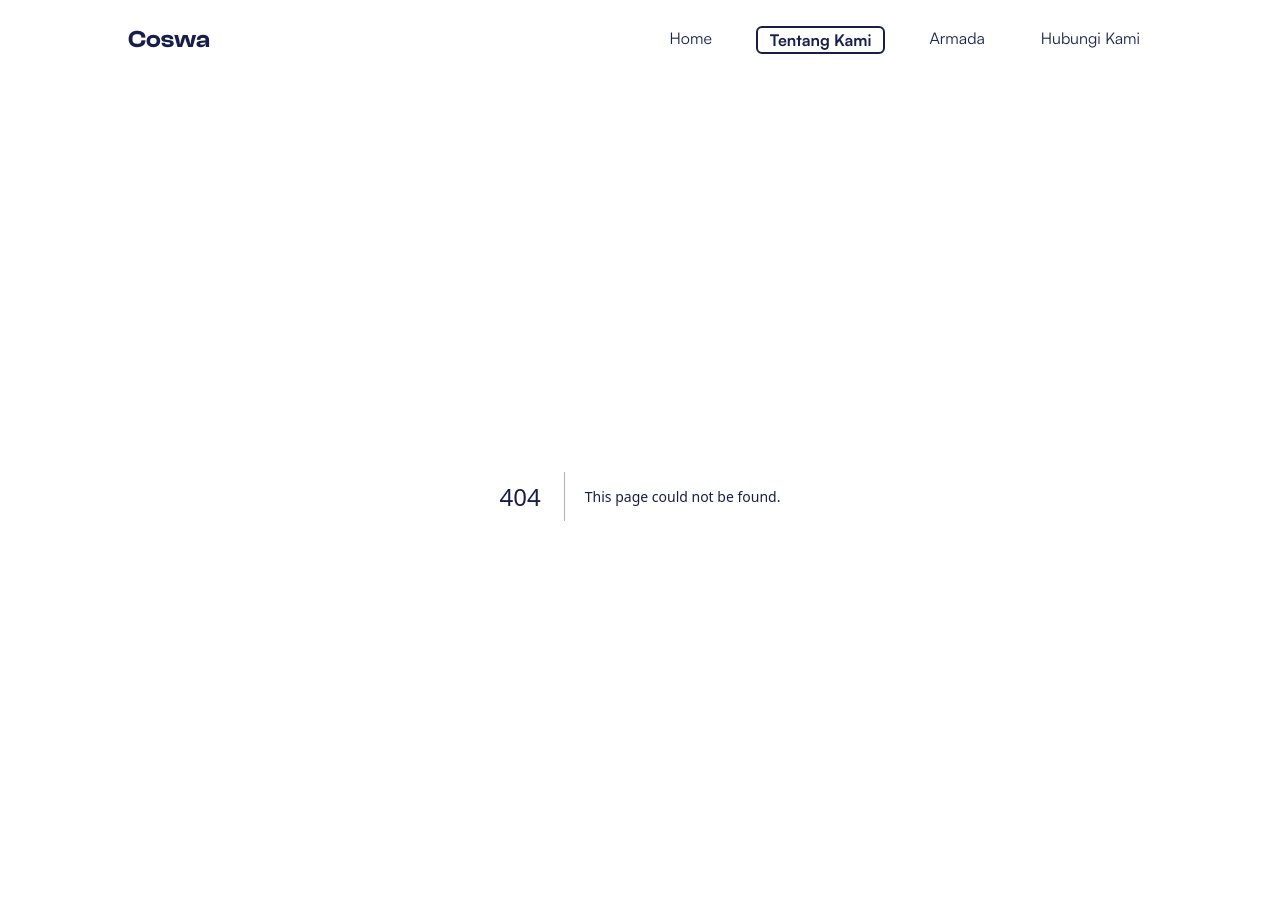
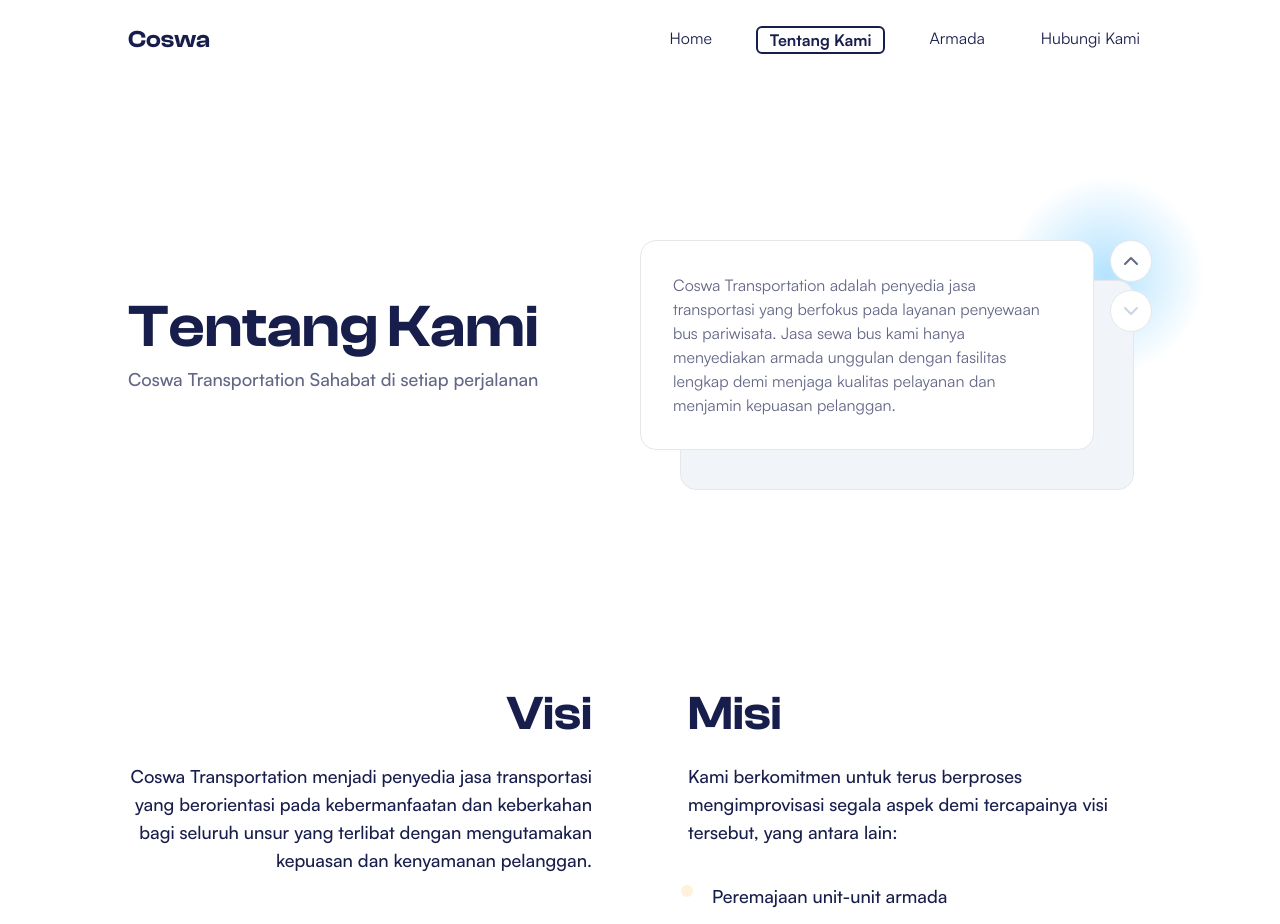
Before and after one commit to hradiluhung/coswa, a Next.js app: page /tentang-kami in a window 1280 px wide. Before the commit this address had no page. Shown: the top 924 px of the page. Built offline with nearby package versions, Linux system fonts and the light colour scheme.

Commit message:
tentang kami screen

```diff
--- a/src/app/globals.css
+++ b/src/app/globals.css
@@ -40,6 +40,14 @@
   }
 }
 
+h1 {
+  background-image: radial-gradient(
+    circle farthest-corner at 10% 20%,
+    #69c6fd,
+    rbga(0, 0, 0, 0)
+  );
+}
+
 body {
   color: rgb(var(--foreground-rgb));
   background: rgb(var(--background-end-rgb));
--- /dev/null
+++ b/src/app/tentang-kami/about-items.ts
@@ -0,0 +1,6 @@
+export const aboutItems = [
+  "Coswa Transportation adalah penyedia jasa transportasi yang berfokus pada layanan penyewaan bus pariwisata. Jasa sewa bus kami hanya menyediakan armada unggulan dengan fasilitas lengkap demi menjaga kualitas pelayanan dan menjamin kepuasan pelanggan.",
+  "Coswa Transportation yang berpusat di Jawa Barat melayani berbagai rute perjalanan di dalam Pulau Jawa, Bali dan Lombok, hingga Palembang dan Lampung. Kami melayani berbagai kebutuhan penyewaan bus seperti wisata religi dan ziarah, wisata pendidikan (study tour), kunjungan kerja, antar jemput karyawan, dan keperluan lainnya. ",
+  "Coswa Transportation yang mulai beroperasi pada tanggal 4 November 2022 ini berlokasi di Cikarang Selatan dan memiliki kantor cabang Ciamis. Selama beroperasi, kami berkomitmen memberikan keamanan perjalanan dan kenyamanan pelayanan kepada seluruh pelanggan kami.",
+  "Kami menawarkan pengalaman perjalanan yang istimewa dengan harga yang bersahabat. Kemudahan reservasi dan pelayanan unggulan oleh customer service yang responsif siap membantu segala persoalan perjalanan anda. Pengemudi profesional dan berpengalaman serta armada yang prima siap mengantarkan anda sampai destinasi tujuan.",
+]
--- /dev/null
+++ b/src/app/tentang-kami/page.tsx
@@ -0,0 +1,52 @@
+"use client"
+import { useState } from "react"
+import { aboutItems } from "./about-items"
+import StackedCards from "@/components/stack-card/StackCard"
+
+export default function Page() {
+  return (
+    <>
+      <section className="px-4 py-12 md:px-12 md:py-12 lg:px-32 lg:py-36 flex flex-col md:flex-row md:gap-0 items-center justify-between gap-16">
+        <div className="basis-full md:basis-1/2">
+          <h2 className="font-title font-semibold text-6xl">Tentang Kami</h2>
+          <p className="font-medium text-quaternary mt-2 text-lg">
+            Coswa Transportation Sahabat di setiap perjalanan
+          </p>
+        </div>
+
+        <div className="basis-full md:basis-1/2">
+          <StackedCards items={aboutItems} />
+        </div>
+      </section>
+      <section className="px-4 py-12 md:px-12 md:py-12 lg:px-32 lg:pt-24 lg:pb-48 flex flex-col md:flex-row md:gap-0 items-center justify-between gap-24">
+        <div className="w-full flex flex-col md:flex-row justify-start items-start gap-24">
+          <div className="flex flex-col md:justify-end md:items-end md:text-end gap-6 basis-1/2">
+            <h2 className="font-title font-semibold text-5xl">Visi</h2>
+            <p className="font-medium text-lg">
+              Coswa Transportation menjadi penyedia jasa transportasi yang
+              berorientasi pada kebermanfaatan dan keberkahan bagi seluruh unsur
+              yang terlibat dengan mengutamakan kepuasan dan kenyamanan
+              pelanggan.
+            </p>
+          </div>
+          <div className="flex flex-col gap-6 basis-1/2">
+            <h2 className="font-title font-semibold text-5xl">Misi</h2>
+
+            <p className="font-medium text-lg">
+              Kami berkomitmen untuk terus berproses mengimprovisasi segala
+              aspek demi tercapainya visi tersebut, yang antara lain:
+            </p>
+            <ul className="font-medium text-lg list-disc pl-6 marker:text-[color:#FFF1DA] marker:text-4xl">
+              <li>Peremajaan unit-unit armada</li>
+              <li>Pengembangan layanan dan sumber daya manusia</li>
+              <li>Pemerhatian kinerja dan kesejahteraan pengemudi dan crew</li>
+              <li>
+                Berpegang teguh pada prinsip-prinsip kejujuran dan moralitas
+              </li>
+            </ul>
+          </div>
+        </div>
+      </section>
+    </>
+  )
+}
--- /dev/null
+++ b/src/components/stack-card/StackCard.tsx
@@ -0,0 +1,103 @@
+// components/StackCard.tsx
+import Image from "next/image"
+import { useEffect, useState } from "react"
+import { ChevronDown, ChevronUp } from "react-feather"
+
+type Props = {
+  items: string[]
+}
+
+export default function StackedCards({ items }: Props) {
+  const [currentIndex, setCurrentIndex] = useState<number>(0)
+  const [isAnimating, setIsAnimating] = useState<boolean>(false)
+
+  enum AnimationType {
+    UP,
+    DOWN,
+  }
+
+  const [animationType, setAnimationType] = useState<AnimationType>(
+    AnimationType.DOWN
+  )
+
+  const handlePrev = () => {
+    if (currentIndex < items.length - 1 && !isAnimating) {
+      setAnimationType(AnimationType.UP)
+      setIsAnimating(true)
+      setTimeout(() => {
+        setCurrentIndex(currentIndex + 1)
+        setIsAnimating(false)
+      }, 100) // Adjust the duration to match the transition time in milliseconds
+    }
+  }
+
+  const handleNext = () => {
+    if (currentIndex > 0 && !isAnimating) {
+      setAnimationType(AnimationType.DOWN)
+      setIsAnimating(true)
+      setTimeout(() => {
+        setCurrentIndex(currentIndex - 1)
+        setIsAnimating(false)
+      }, 100) // Adjust the duration to match the transition time in milliseconds
+    }
+  }
+
+  return (
+    <div className="flex justify-end gap-4">
+      {/* Active Card */}
+      <div className="relative">
+        <div
+          className={`bg-white p-8 border w-full rounded-2xl transition-transform text-quaternary ${
+            isAnimating
+              ? animationType === AnimationType.UP
+                ? "transform translate-y-full opacity-0"
+                : "transform -translate-y-full opacity-0"
+              : "opacity-100"
+          }`}
+        >
+          {items[currentIndex]}
+        </div>
+
+        {/* Next Card */}
+        <div
+          className={`p-8 border w-full absolute bg-slate-100 overflow-hidden rounded-2xl transition-transform -z-10 -bottom-20 -right-10 ${
+            isAnimating
+              ? "transform translate-y-0"
+              : "transform -translate-y-10"
+          } `}
+        >
+          <p className="text-transparent">{items[currentIndex]}</p>
+        </div>
+
+        <Image
+          width={200}
+          height={200}
+          src="/images/gradient-circle.png"
+          alt="stack-card-bg"
+          className="absolute -z-20 -top-16 -right-28"
+        />
+      </div>
+
+      <div className="flex flex-col gap-2 justify-start items-start">
+        <button
+          className={`p-2 bg-white border text-quaternary rounded-full ${
+            currentIndex === items.length - 1
+              ? "bg-slate-100 text-slate-300"
+              : ""
+          }`}
+          onClick={handlePrev}
+        >
+          <ChevronUp size={24} />
+        </button>
+        <button
+          className={`p-2 bg-white border text-quaternary rounded-full ${
+            currentIndex === 0 ? "bg-slate-100 text-slate-300" : ""
+          }`}
+          onClick={handleNext}
+        >
+          <ChevronDown size={24} />
+        </button>
+      </div>
+    </div>
+  )
+}
```
Also changed, not shown: public/images/gradient-circle.png (added).
